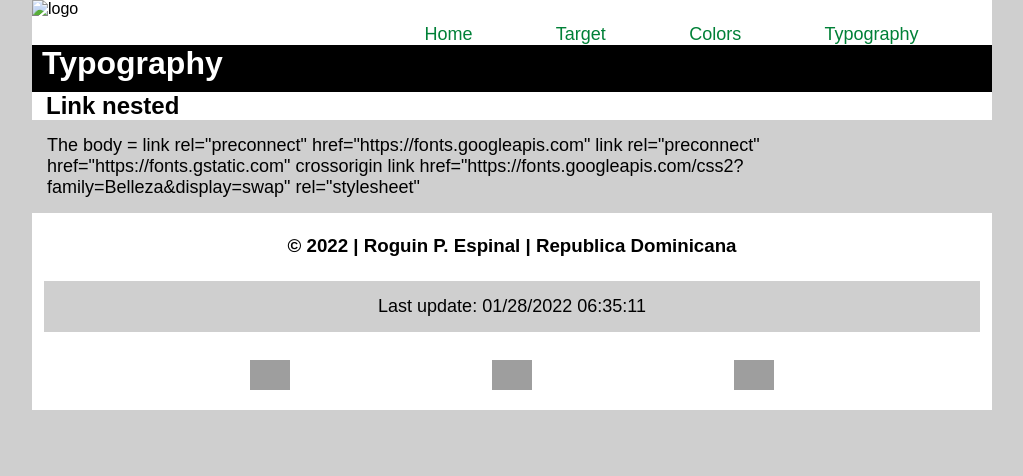
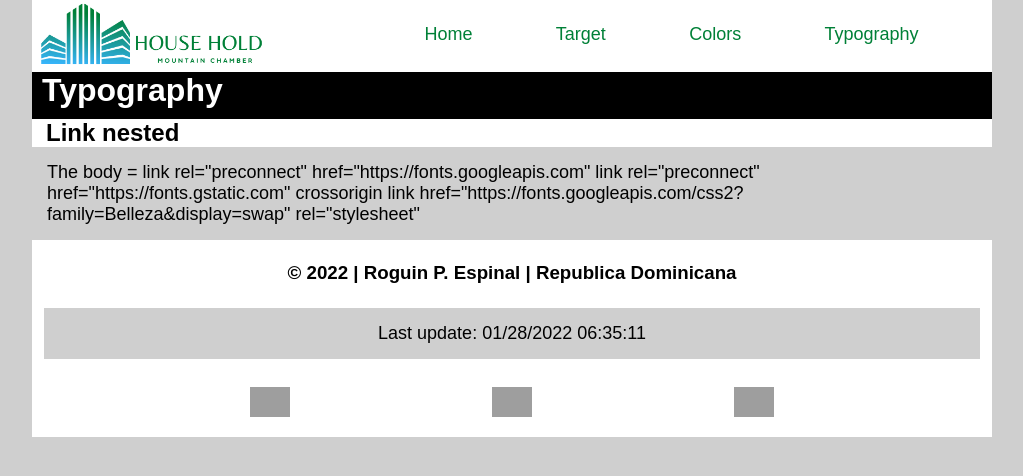
Before and after one commit to espnal/WDD-230, a plain HTML site: page lesson3/typography.html in a window 1280 px wide. Shown: the whole page, without its empty margins (128-1151 px from the left). Drawn offline with Linux system fonts and the light colour scheme; the site is published under a folder, as on GitHub Pages, so addresses that start at the root find nothing; grey boxes are pictures that could not be loaded; a web font is replaced by a local one.

Commit message:
new url ajuste

```diff
--- a/lesson3/typography.html
+++ b/lesson3/typography.html
@@ -17,7 +17,7 @@
     <div id="content">
         <header>
             <div id="nav-bar">
-                <img class="logo" src="/lesson3/images/Malteadas.png" alt="logo" style="width:240px">
+                <img class="logo" src="images/Malteadas.png" alt="logo" style="width:240px">
                 <nav>
                     <ul class="menu">
                         <li class="item"><a href="https://espnal.github.io/wdd230/lesson3/index.html">Home</a></li>
```
